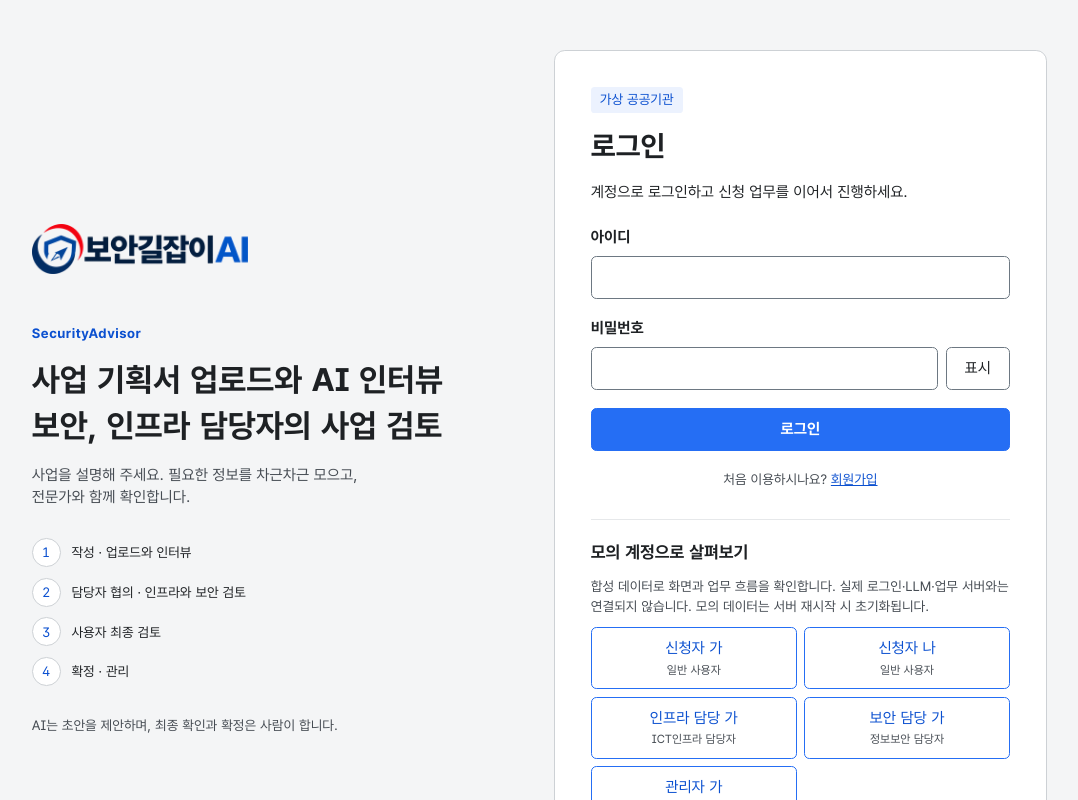
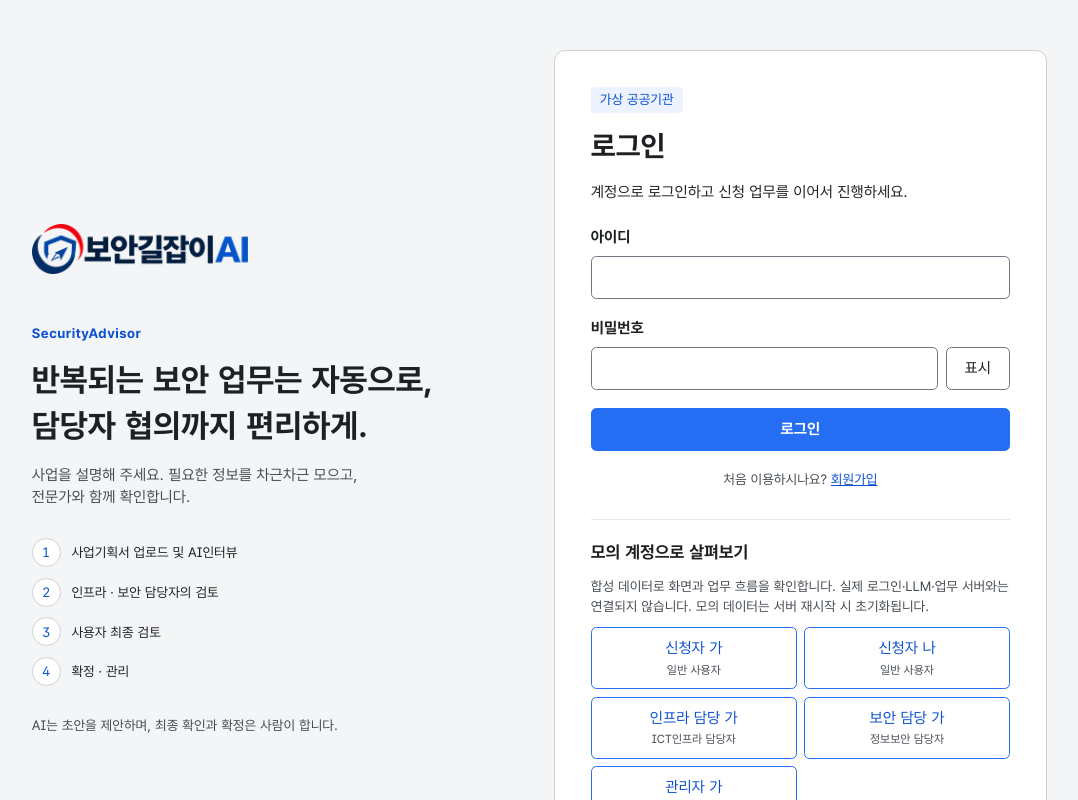
Before and after one commit to team-khfc/Security-Advisor-Front, a Next.js app: page /login in a window 1280 px wide. Shown: the top 800 px of the page, without its empty margins (115-1193 px from the left). Built offline with nearby package versions, Linux system fonts and the light colour scheme.

Commit message:
fix(auth): 로그인 소개와 업무 단계 문구 개선

```diff
--- a/features/auth/Authentication.tsx
+++ b/features/auth/Authentication.tsx
@@ -96,17 +96,17 @@ export function LoginPage() {
           <Image src="/images/logo.png" alt="보안길잡이 AI" width={208} height={48} priority />
           <p className="eyebrow">SecurityAdvisor</p>
           <h2 id="auth-intro">
-            사업 기획서 업로드와 AI 인터뷰
+            반복되는 보안 업무는 자동으로,
             <br />
-            보안, 인프라 담당자의 사업 검토
+            담당자 협의까지 편리하게.
           </h2>
           <p>사업을 설명해 주세요. 필요한 정보를 차근차근 모으고, 전문가와 함께 확인합니다.</p>
           <ol className="auth-steps">
             <li>
-              <span>1</span>작성 · 업로드와 인터뷰
+              <span>1</span>사업기획서 업로드 및 AI인터뷰
             </li>
             <li>
-              <span>2</span>담당자 협의 · 인프라와 보안 검토
+              <span>2</span>인프라 · 보안 담당자의 검토
             </li>
             <li>
               <span>3</span>사용자 최종 검토
```
